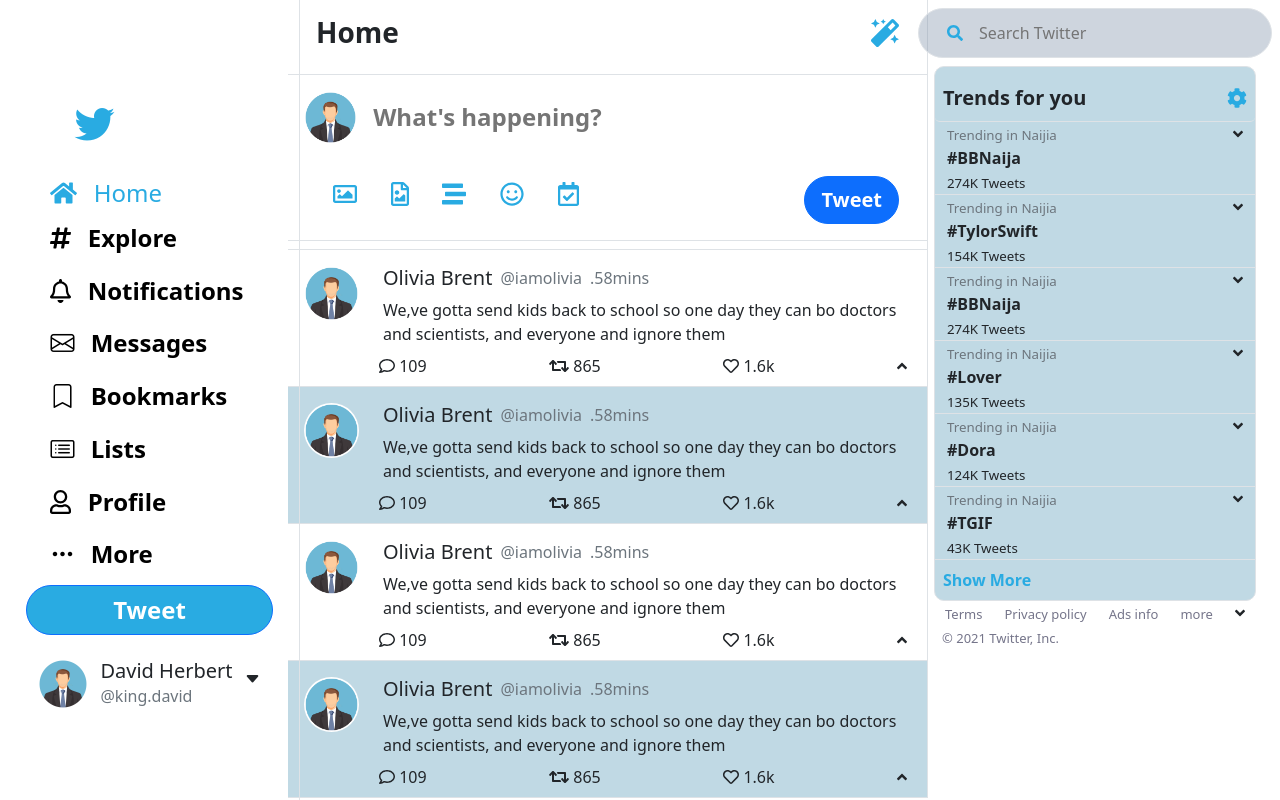
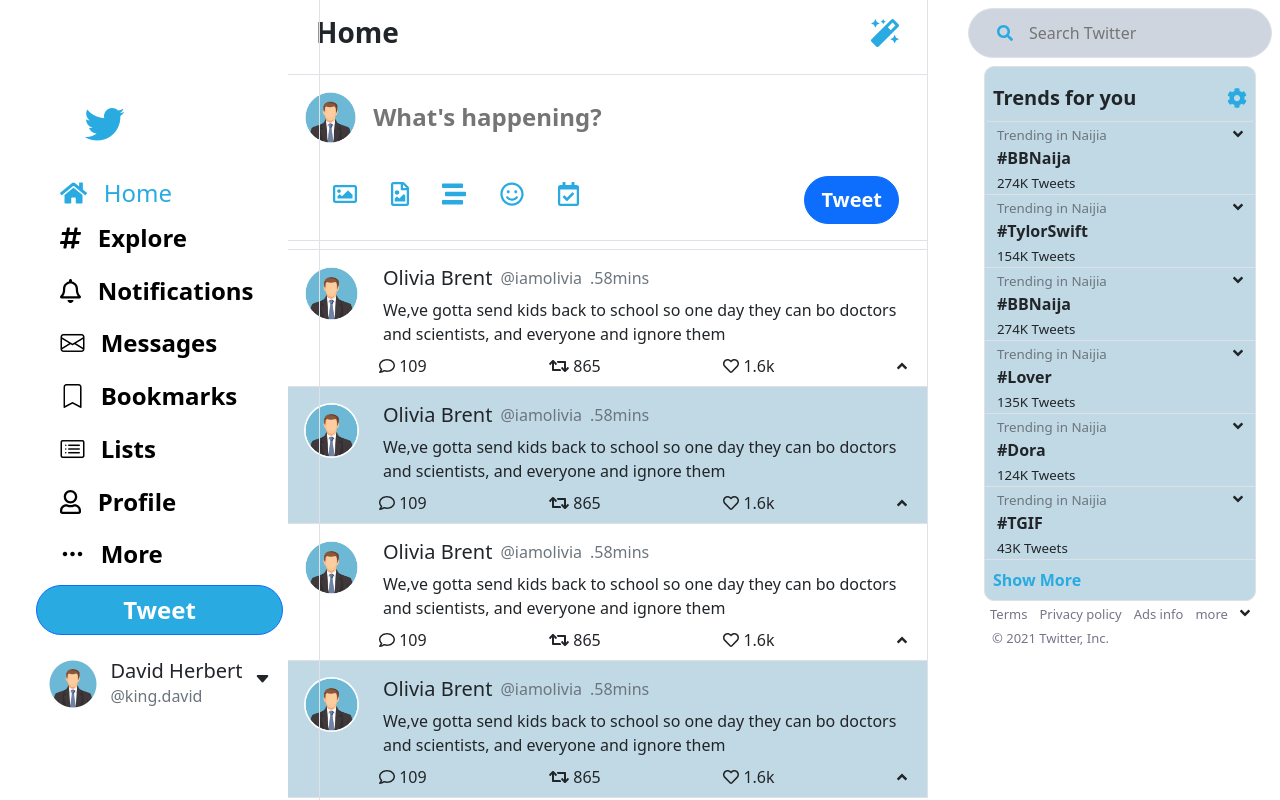
Before and after one commit to MuhammadSayemIjaz/Twitter-UI, a plain HTML site: page index.html in a window 1280 px wide. Drawn offline with nearby package versions, Linux system fonts and the light colour scheme.

Commit message:
Updating width

```diff
--- a/index.html
+++ b/index.html
@@ -12,7 +12,7 @@
   <script src="https://use.fontawesome.com/releases/v5.15.4/js/all.js" data-auto-replace-svg="nest"></script>
 </head>
 <body class="d-flex">
-  <nav class="leftNavBar justify-content-center border-end overflow-auto navbar fixed-top" style="height: 100vh;">
+  <nav class="leftNavBar justify-content-center border-end overflow-auto navbar fixed-top w-25" style="height: 100vh;">
     <ul class="navbar-nav">
       <li class="nav-item mx-5">
         <a href="#" class="nav-link">
@@ -163,7 +163,7 @@
               </div>
           </div>
           <div class="container">
-            <span>We,ve gotta send kids back to school so one day they can bo doctors and scientists, and everyone and ignore them</span>
+            <span class="text-justify">We,ve gotta send kids back to school so one day they can bo doctors and scientists, and everyone and ignore them</span>
           </div>
           <div class="container d-flex justify-content-between p-2 ">
             <div class="tweet-icons">
@@ -306,7 +306,7 @@
     </div>
    </div>
   </div>
-  <div class="RightContent">
+  <div class="RightContent w-25">
     <div class="border d-flex mt-2 mx-2 p-2 align-items-center justify-content-start rounded-pill searchBarDiv">
       <div class="search-icon rounded-pill ">
         <i class="fas fa-search"></i>
```
